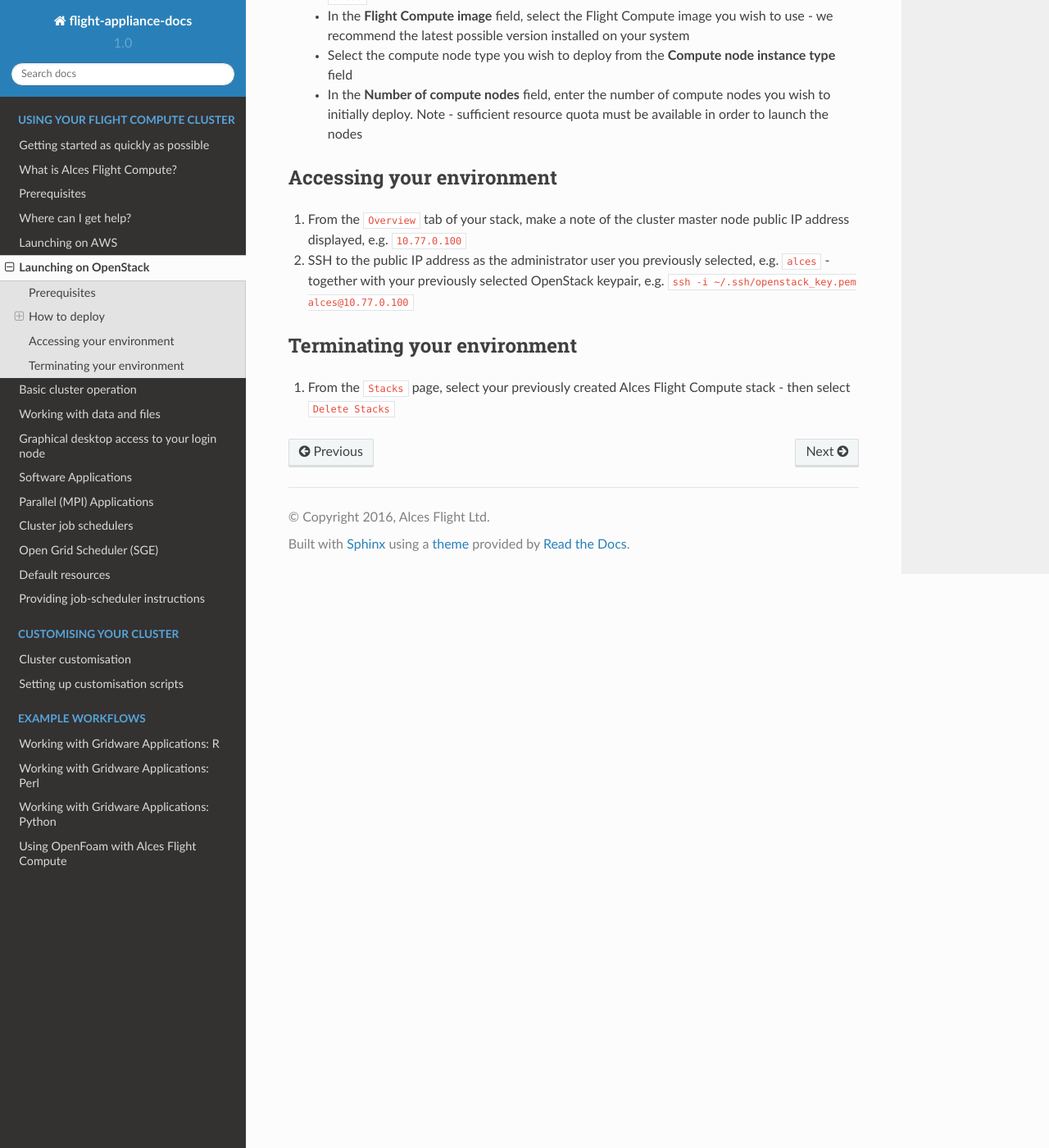
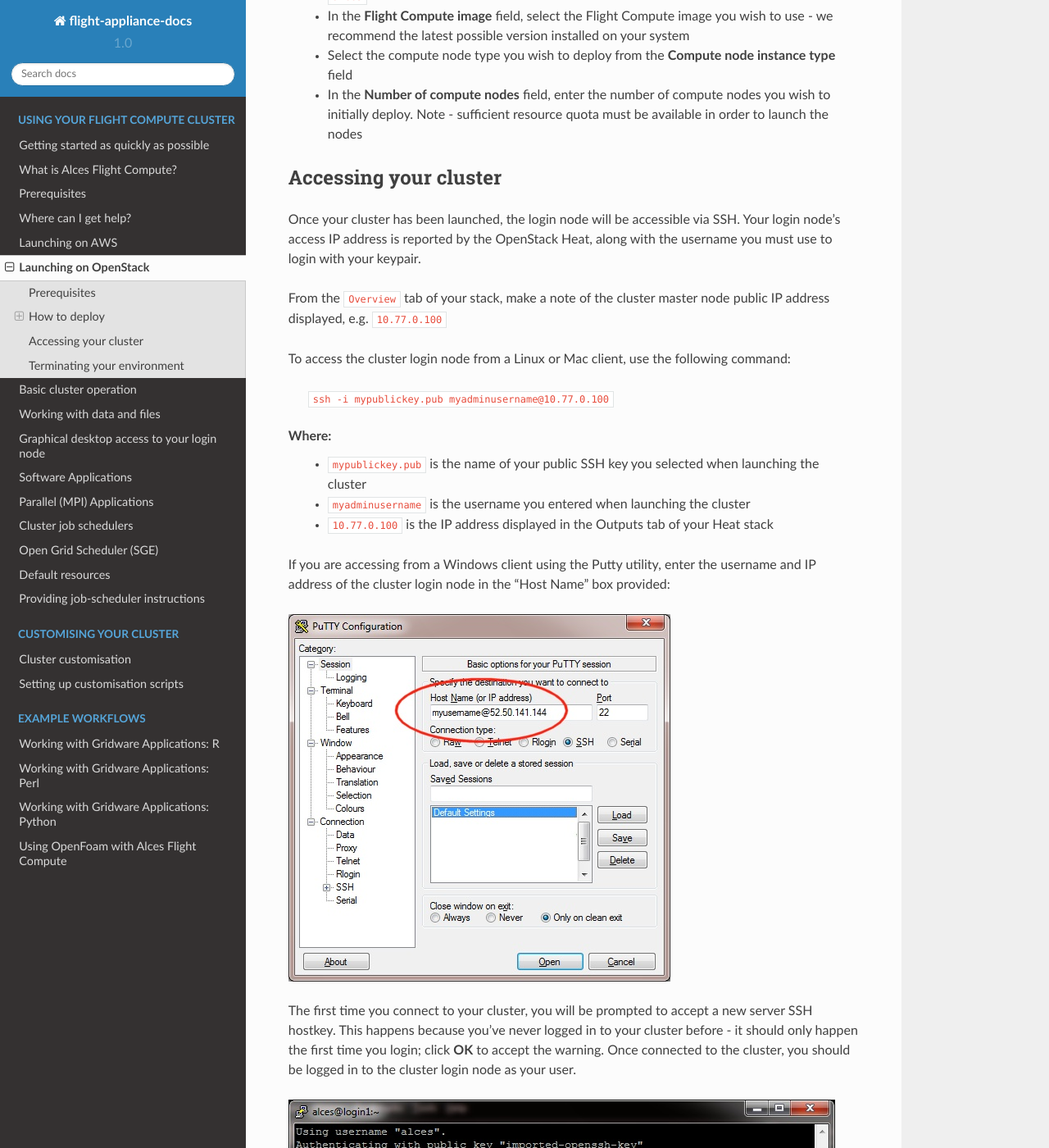
Before and after one commit to alces-software/flight-appliance-docs, a Sphinx documentation site: the page built from docs/source/launch-os/launching_on_os.rst, in a window 1280 px wide and 1400 px high, scrolled down 1014 px. Shown: the whole window at 82% size. Built offline with Sphinx 7.4.7 and the Read the Docs theme 2.0.0, drawn with Linux system fonts in a browser that asks for light colours; pages that are not in the unit, such as notebooks, are missing from menus.

Commit message:
Add content on accessing environment

```diff
--- a/docs/source/launch-os/launching_on_os.rst
+++ b/docs/source/launch-os/launching_on_os.rst
@@ -37,11 +37,32 @@
  - Select the compute node type you wish to deploy from the **Compute node instance type** field
  - In the **Number of compute nodes** field, enter the number of compute nodes you wish to initially deploy. Note - sufficient resource quota must be available in order to launch the nodes
 
-Accessing your environment
-==========================
+Accessing your cluster
+======================
 
-1.  From the ``Overview`` tab of your stack, make a note of the cluster master node public IP address displayed, e.g. ``10.77.0.100``
-2.  SSH to the public IP address as the administrator user you previously selected, e.g. ``alces`` - together with your previously selected OpenStack keypair, e.g. ``ssh -i ~/.ssh/openstack_key.pem alces@10.77.0.100``
+Once your cluster has been launched, the login node will be accessible via SSH. Your login node’s access IP address is reported by the OpenStack Heat, along with the username you must use to login with your keypair.
+
+From the ``Overview`` tab of your stack, make a note of the cluster master node public IP address displayed, e.g. ``10.77.0.100``
+
+To access the cluster login node from a Linux or Mac client, use the following command:
+
+    ``ssh -i mypublickey.pub myadminusername@10.77.0.100``
+
+**Where**:
+ - ``mypublickey.pub`` is the name of your public SSH key you selected when launching the cluster
+ - ``myadminusername`` is the username you entered when launching the cluster
+ - ``10.77.0.100`` is the IP address displayed in the Outputs tab of your Heat stack
+
+If you are accessing from a Windows client using the Putty utility, enter the username and IP address of the cluster login node in the "Host Name" box provided:
+
+.. image:: putty.jpg
+    :alt: Putty login
+
+The first time you connect to your cluster, you will be prompted to accept a new server SSH hostkey. This happens because you've never logged in to your cluster before - it should only happen the first time you login; click **OK** to accept the warning. Once connected to the cluster, you should be logged in to the cluster login node as your user.
+
+.. image:: firstlogin.jpg
+    :alt: Logging in to the cluster
+
 
 Terminating your environment
 ============================
```
